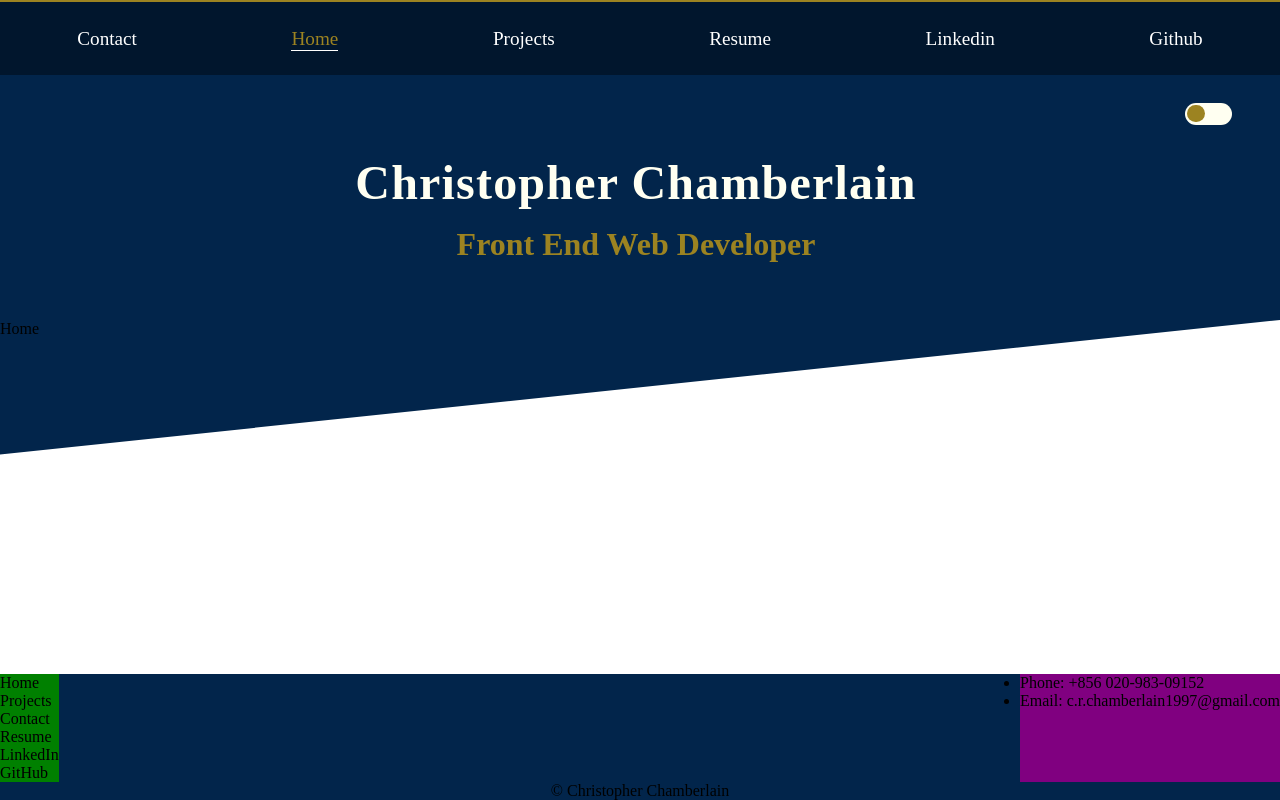
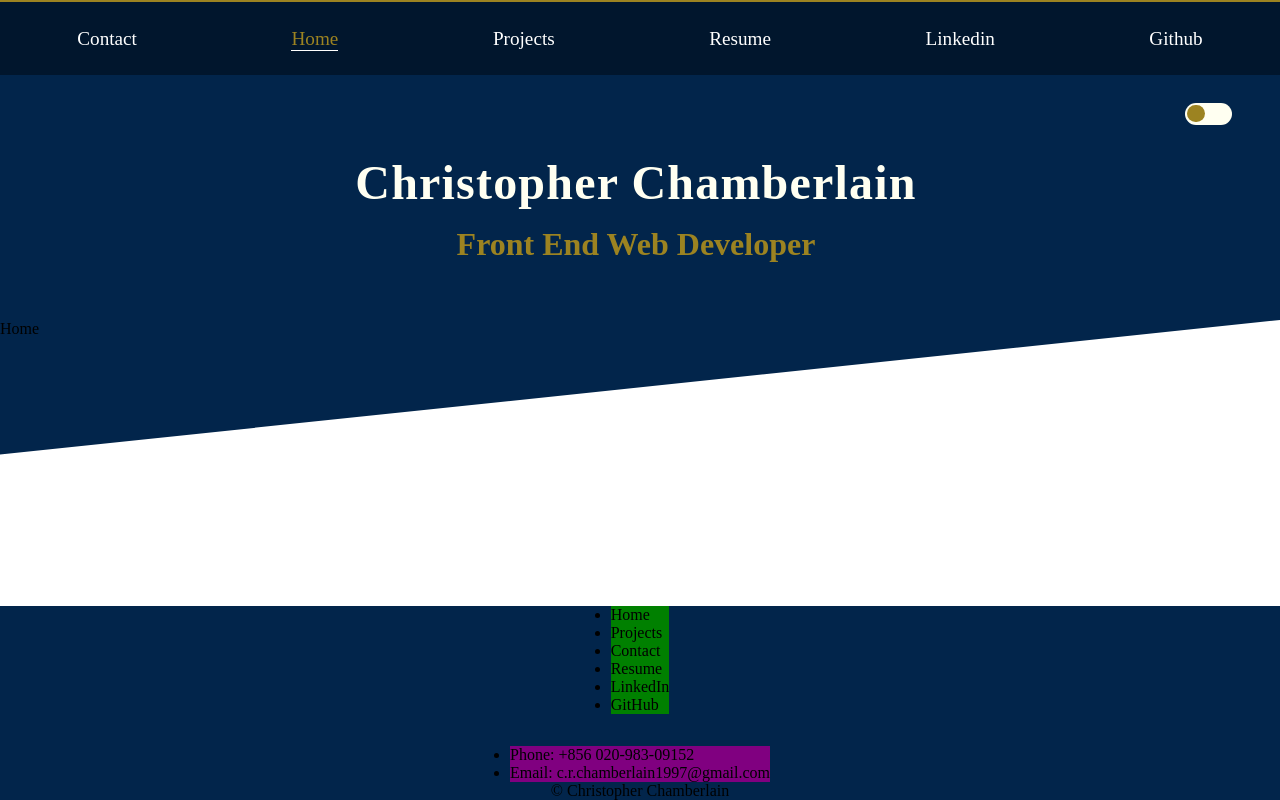
Before and after one commit to AkaraTawng/portfolio-mf-v2, a React (Create React App) app: page / in a window 1280 px wide. Built offline with nearby package versions, Linux system fonts and the light colour scheme.

Commit message:
set flex direction to column. center flex items. increase flex container height

```diff
--- a/src/main.css
+++ b/src/main.css
@@ -284,8 +284,10 @@
 
 #sitemap-contact-flex-container {
   display: flex;
-  flex-direction: row;
+  flex-direction: column;
   justify-content: space-between;
+  align-items: center;
+  height: 11rem;
 }
 
 #sitemap {
--- a/src/scss/layout/_footer.scss
+++ b/src/scss/layout/_footer.scss
@@ -3,12 +3,15 @@
     bottom: 0;
     width: 100%;
     background-color: map-get($colors, "primary");
+
 }
 
 #sitemap-contact-flex-container {
     display: flex;
-    flex-direction: row;
+    flex-direction: column;
     justify-content: space-between;
+    align-items: center;
+    height: 11rem;
 }
 
 #sitemap {
```
Also changed, not shown: 1 other file (tests, documents, lock files or other folders).
